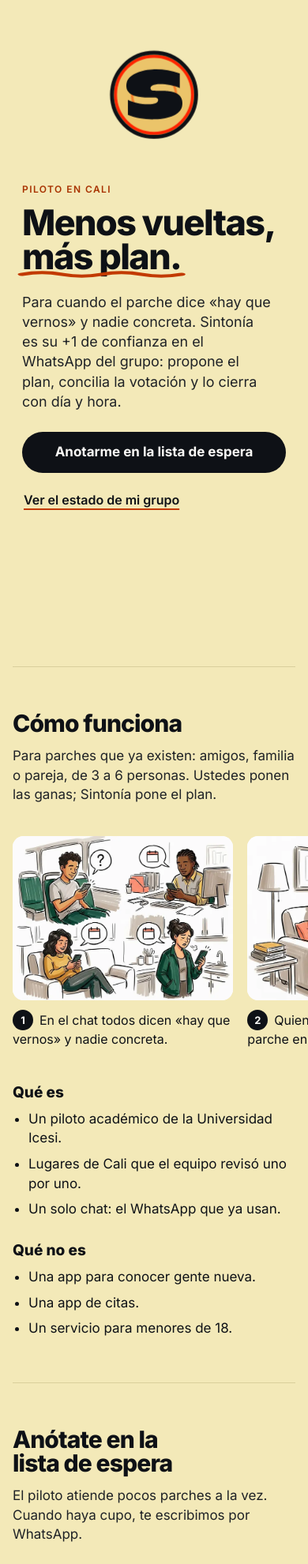
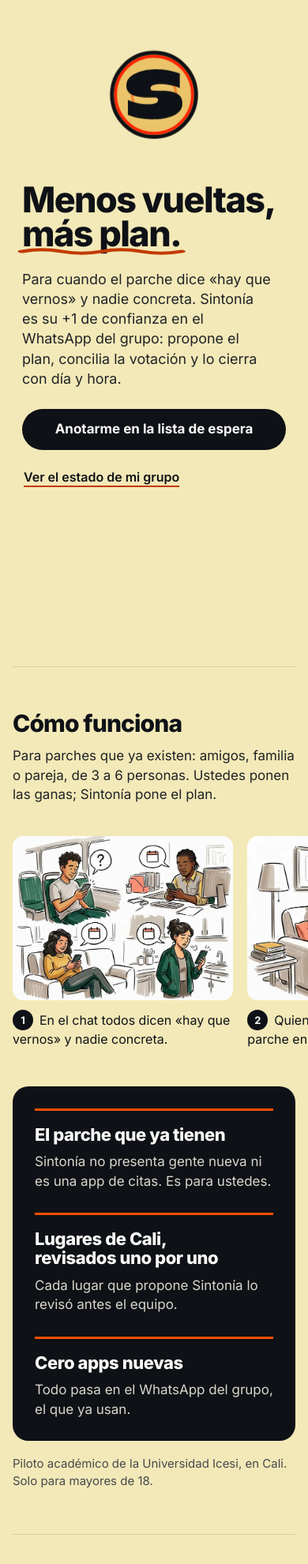
Before and after one commit to josebdiaz/sintonia-piloto, a plain HTML site: page index.html in a window 390 px wide. Shown: the top 1981 px of the page at 79% size. Drawn offline with Linux system fonts and the light colour scheme; no server answers; a web font is replaced by a local one.

Commit message:
Home: portada sin etiqueta, tres promesas y carrusel de borde a borde
- Sale «Piloto en Cali» encima del titular; el dato pasa a la letra chica.
- «Qué es / Qué no es» pasa a tres promesas en una banda oscura, sin
  afirmaciones nuevas.
- Celular: el carrusel de pasos ya no corta las viñetas a 16 px.

Co-Authored-By: Claude Opus 5.5 <noreply@anthropic.com>

```diff
--- a/index.html
+++ b/index.html
@@ -31,7 +31,6 @@ body{margin:0;background:var(--crema);color:var(--noche);font-family:var(--f-txt
   max-width:1280px;margin:0 auto;padding-block:clamp(32px,8vh,96px)}
 .glyph{width:clamp(180px,30vw,420px);aspect-ratio:1;position:relative;touch-action:none}   /* en celular los deslizamientos sobre el glifo son del código */
 .glyph svg{width:100%;height:100%;overflow:visible;display:block}
-.eyebrow{font-weight:600;font-size:clamp(12px,1.2vw,16px);letter-spacing:.12em;text-transform:uppercase;color:#a83200;margin:0 0 18px}
 h1{font-weight:800;font-size:clamp(44px,8.4vw,132px);letter-spacing:-.035em;line-height:.95;margin:0;text-wrap:balance}
 .u{position:relative;display:inline-block;white-space:nowrap}
 .u svg{position:absolute;left:0;bottom:-.14em;width:100%;height:.2em;overflow:visible}
@@ -62,9 +61,12 @@ h1{font-weight:800;font-size:clamp(44px,8.4vw,132px);letter-spacing:-.035em;line
 .pasos p{margin:12px 0 0;font-size:16px;line-height:1.4}
 .pasos p::before{content:counter(paso);display:inline-grid;place-items:center;width:26px;height:26px;margin-right:8px;border-radius:50%;
   background:var(--noche);color:var(--papel-50);font:700 13px/1 var(--f-txt);vertical-align:1px}
-.dos{display:grid;grid-template-columns:1fr 1fr;gap:clamp(28px,5vw,72px);margin-top:36px}
-.dos h3{font-size:19px;font-weight:800;margin:0 0 10px}
-.dos ul{margin:0;padding-left:20px;display:grid;gap:8px;font-size:17px;line-height:1.45}
+.promesas{list-style:none;margin:clamp(40px,6vw,72px) 0 0;padding:clamp(28px,4.5vw,56px);display:grid;grid-template-columns:repeat(3,1fr);
+  gap:clamp(28px,4vw,56px);background:var(--noche);color:var(--papel-50);border-radius:20px}
+.promesas li{margin:0;padding-top:18px;border-top:3px solid var(--naranja)}
+.promesas h3{font-size:clamp(22px,2.2vw,28px);font-weight:800;letter-spacing:-.02em;line-height:1.1;margin:0 0 10px;text-wrap:balance}
+.promesas p{margin:0;font-size:17px;line-height:1.45;color:var(--papel-300)}
+.letra-chica{margin:18px 0 0;font-size:15px;line-height:1.45;color:#47494d}
 
 /* lista de espera */
 .espera{max-width:560px}
@@ -159,14 +161,15 @@ html.menu-abierto,html.menu-abierto body{overflow:hidden}
     gap:clamp(24px,4vh,40px);padding:calc(clamp(28px,5vh,56px) + env(safe-area-inset-top,0px)) 12px clamp(40px,8vh,72px)}
   .glyph{width:min(40vw,170px)}
   .cover > div:last-child{justify-self:stretch;max-width:34ch}
-  .eyebrow{margin-bottom:14px}
   h1{font-size:clamp(40px,11.5vw,64px)}
   .lede{margin:24px 0 0;font-size:clamp(17px,4.6vw,20px);max-width:28ch}
   .acciones{margin-top:26px} .acciones .btn{width:100%}
   .pasos{grid-template-columns:none;grid-auto-flow:column;grid-auto-columns:78%;overflow-x:auto;scroll-snap-type:x mandatory;
-    margin-right:calc(-1 * max(16px,env(safe-area-inset-right,0px)));padding-right:16px;padding-bottom:8px;-webkit-overflow-scrolling:touch}
+    margin-left:calc(-1 * max(16px,env(safe-area-inset-left,0px)));margin-right:calc(-1 * max(16px,env(safe-area-inset-right,0px)));
+    padding-left:max(16px,env(safe-area-inset-left,0px));padding-right:max(16px,env(safe-area-inset-right,0px));
+    scroll-padding-left:max(16px,env(safe-area-inset-left,0px));padding-bottom:8px;-webkit-overflow-scrolling:touch}
   .pasos li{scroll-snap-align:start}
-  .dos{grid-template-columns:1fr}
+  .promesas{grid-template-columns:1fr}
   .pie{flex-direction:column;align-items:flex-start}
 }
 @media (prefers-reduced-motion:reduce){
@@ -197,10 +200,9 @@ html.menu-abierto,html.menu-abierto body{overflow:hidden}
     </svg>
   </div>
   <div>
-    <p class="eyebrow in" style="--i:0">Piloto en Cali</p>
-    <h1 id="claim" class="in" style="--i:1">Menos vueltas, <span class="u">más plan.<svg viewBox="0 0 128 16" preserveAspectRatio="none" aria-hidden="true"><path class="trazo" d="M0 8 Q16 0 32 8 T64 8 T96 8 T128 8" fill="none" stroke="#c23a00" stroke-width="7" stroke-linecap="round" pathLength="1"/></svg></span></h1>
-    <p class="lede in" style="--i:2">Para cuando el parche dice «hay que vernos» y nadie concreta. Sintonía es su +1 de confianza en el WhatsApp del grupo: propone el plan, concilia la votación y lo cierra con día y hora.</p>
-    <div class="acciones in" style="--i:3">
+    <h1 id="claim" class="in" style="--i:0">Menos vueltas, <span class="u">más plan.<svg viewBox="0 0 128 16" preserveAspectRatio="none" aria-hidden="true"><path class="trazo" d="M0 8 Q16 0 32 8 T64 8 T96 8 T128 8" fill="none" stroke="#c23a00" stroke-width="7" stroke-linecap="round" pathLength="1"/></svg></span></h1>
+    <p class="lede in" style="--i:1">Para cuando el parche dice «hay que vernos» y nadie concreta. Sintonía es su +1 de confianza en el WhatsApp del grupo: propone el plan, concilia la votación y lo cierra con día y hora.</p>
+    <div class="acciones in" style="--i:2">
       <a class="btn" id="cta" href="#espera">Anotarme en la lista de espera</a>
       <button type="button" class="btn-link" id="miGrupo">Ver el estado de mi grupo</button>
     </div>
@@ -221,10 +223,12 @@ html.menu-abierto,html.menu-abierto body{overflow:hidden}
     <li><img src="piloto/assets/storyboard/vineta-07.webp" alt="Los amigos se abrazan al llegar mientras una persona marca que ya llegó" width="720" height="538" loading="lazy" decoding="async"><p>Se encuentran, y con un toque avisan que ya llegaron.</p></li>
     <li><img src="piloto/assets/storyboard/vineta-08.webp" alt="De noche, cada uno en su casa responde una encuesta corta en el celular" width="720" height="538" loading="lazy" decoding="async"><p>«Ya en casa», y una encuesta corta para el próximo plan.</p></li>
   </ol>
-  <div class="dos">
-    <div><h3>Qué es</h3><ul><li>Un piloto académico de la Universidad Icesi.</li><li>Lugares de Cali que el equipo revisó uno por uno.</li><li>Un solo chat: el WhatsApp que ya usan.</li></ul></div>
-    <div><h3>Qué no es</h3><ul><li>Una app para conocer gente nueva.</li><li>Una app de citas.</li><li>Un servicio para menores de 18.</li></ul></div>
-  </div>
+  <ul class="promesas">
+    <li><h3>El parche que ya tienen</h3><p>Sintonía no presenta gente nueva ni es una app de citas. Es para ustedes.</p></li>
+    <li><h3>Lugares de Cali, revisados uno por uno</h3><p>Cada lugar que propone Sintonía lo revisó antes el equipo.</p></li>
+    <li><h3>Cero apps nuevas</h3><p>Todo pasa en el WhatsApp del grupo, el que ya usan.</p></li>
+  </ul>
+  <p class="letra-chica">Piloto académico de la Universidad Icesi, en Cali. Solo para mayores de 18.</p>
 </section>
 
 <section class="sec" id="espera" aria-labelledby="esperaT">
```
Also changed, not shown: CHANGELOG.md.
